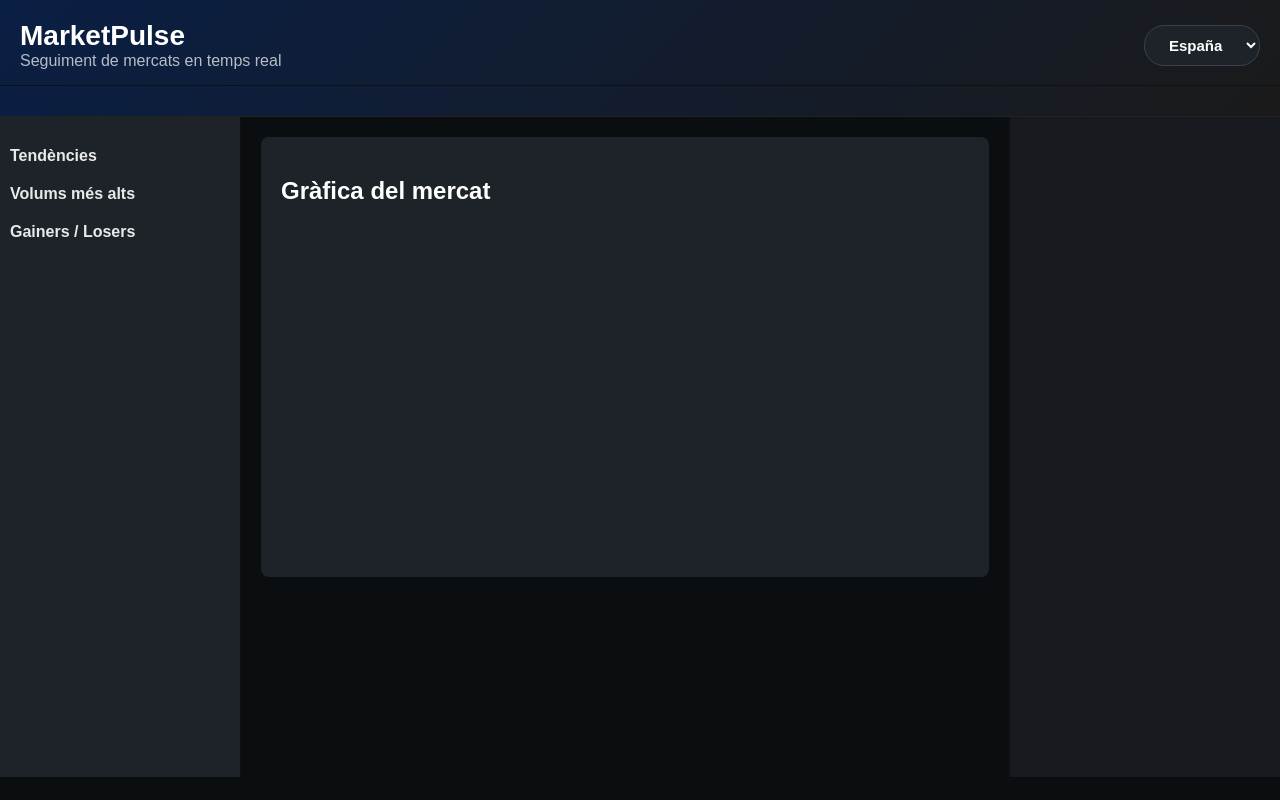
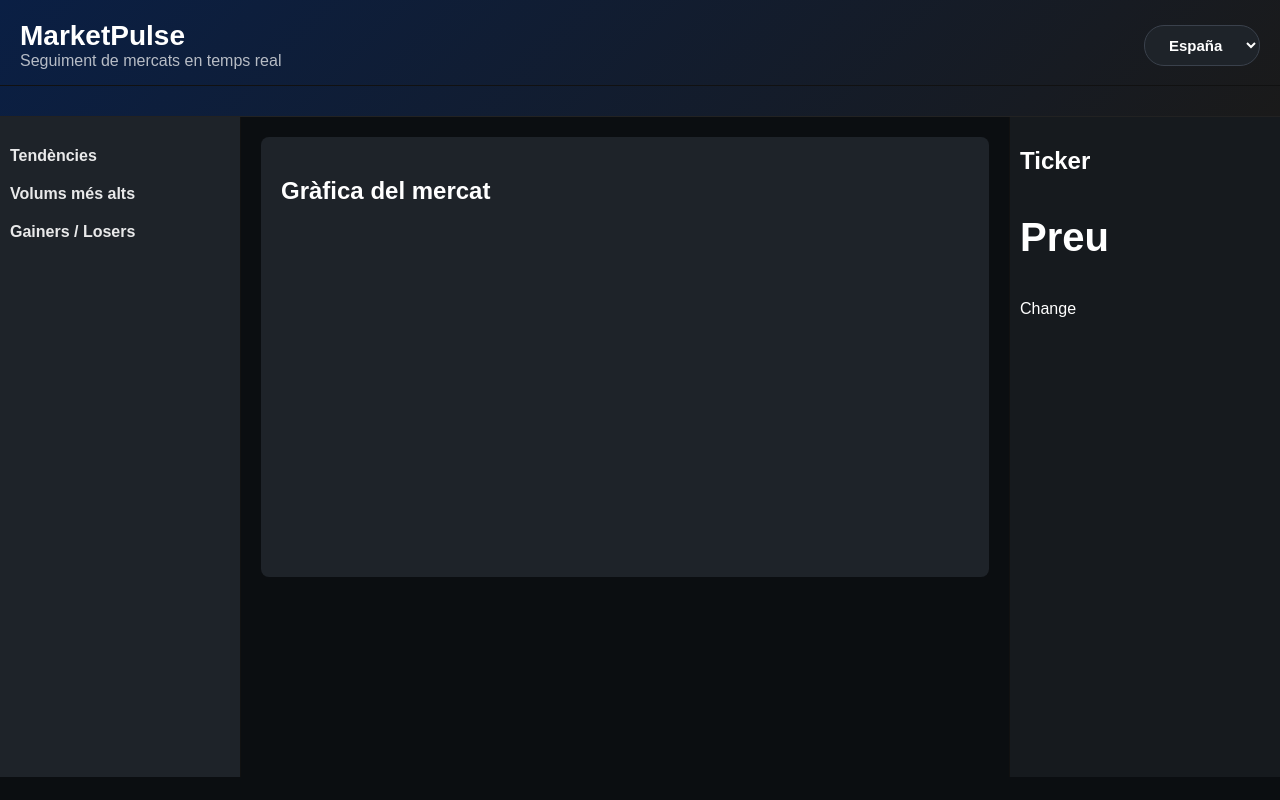
Before and after one commit to Capitankanalla/hackaton2026, a website with bundled scripts: page index.html in a window 1280 px wide. Built offline with nearby package versions, Linux system fonts and the light colour scheme; files whose address does not match are found by name.

Commit message:
feat: gràfica central de mercat

```diff
--- a/frontend/js/api.js
+++ b/frontend/js/api.js
@@ -2,8 +2,6 @@ const BASE = "http://localhost:3000";
 
 export async function getQuote(symbol) {
   const res = await fetch(`${BASE}/api/assets/${symbol}`);
-  console.log("REFRESH SYMBOL:", symbol);
-
   return res.json();
 }
 
--- a/frontend/js/chart.js
+++ b/frontend/js/chart.js
@@ -12,7 +12,8 @@ export async function refreshChart() {
   if (!currentSymbol) return;
 
   try {
-    const res = await fetch(`/api/prices/${currentSymbol}`);
+    //const res = await fetch(`/api/prices/${currentSymbol}`);
+    const res = await fetch(`/api/markets/${currentSymbol}`);
     const data = await res.json();
 
     const labels = data.map(p => p.t);
--- a/index.html
+++ b/index.html
@@ -54,6 +54,8 @@
     <!-- CONTINGUT CENTRAL -->
     <section class="main">
 
+      </div>
+
       <div class="header">
         <div class="chart-component">
           <h2 id="chart-title">Gràfica del mercat</h2>
@@ -68,7 +70,12 @@
     <!-- RIGHT SIDEBAR -->
 
     <aside class="rightbar">
-      <div id="sidebar-right"></div>
+      <div id="sidebar-right">
+        <div id="quote-box">
+          <h2 id="symbol">Ticker</h2>
+          <p id="price">Preu</p>
+          <p id="change">Change</p>
+        </div>
     </aside>
 
   </main>
```
